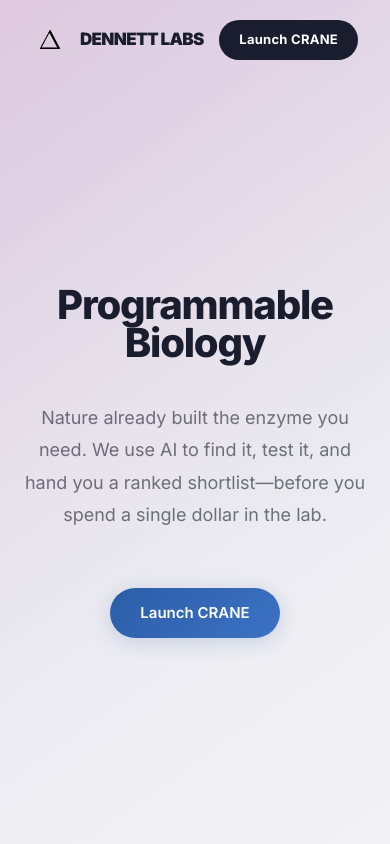
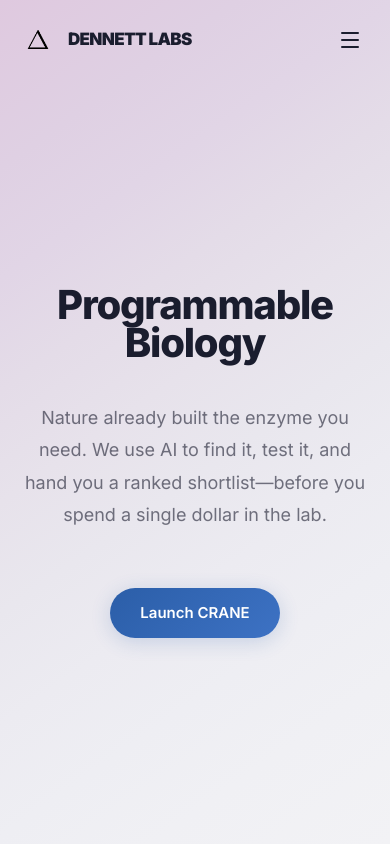
Before and after one commit to dennettlabs/CRANE-Landing, a Next.js app: page / in a window 390 px wide. Shown: the top 844 px of the page. Built offline with nearby package versions, Linux system fonts and the light colour scheme; no server answers.

Commit message:
feat(layout): add mobile hamburger menu and use env variable for external links

```diff
--- a/src/components/layout/ClientLayoutWrapper.tsx
+++ b/src/components/layout/ClientLayoutWrapper.tsx
@@ -3,9 +3,11 @@
 import Link from "next/link";
 import Image from "next/image";
 import { useEffect, useState } from "react";
+import { Menu, X } from "lucide-react";
 
 export default function ClientLayoutWrapper({ children }: { children: React.ReactNode }) {
   const [scrolled, setScrolled] = useState(false);
+  const [isMobileMenuOpen, setIsMobileMenuOpen] = useState(false);
 
   useEffect(() => {
     const onScroll = () => setScrolled(window.scrollY > 50);
@@ -16,11 +18,11 @@
   return (
     <div className="flex flex-col min-h-screen">
       {/* HEADER */}
-      <header className={`fixed top-0 w-full z-50 transition-all duration-500 ${scrolled ? "header-blur shadow-[0_1px_0_rgba(0,0,0,0.04)]" : ""}`}>
-        <div className="max-w-[1400px] mx-auto px-8 md:px-12 h-20 flex items-center justify-between">
+      <header className={`fixed top-0 w-full z-50 transition-all duration-500 ${scrolled ? "header-blur shadow-[0_1px_0_rgba(0,0,0,0.04)]" : ""} ${isMobileMenuOpen ? "bg-white" : ""}`}>
+        <div className="max-w-[1400px] mx-auto px-5 md:px-12 h-20 flex items-center justify-between">
 
           {/* Logo - Left */}
-          <Link href="/" className="flex items-center gap-3 w-48">
+          <Link href="/" onClick={() => setIsMobileMenuOpen(false)} className="flex items-center gap-3 w-auto md:w-48 z-50 relative">
             <div className="relative w-9 h-9">
               <Image src="/dennettlabslogo.png" alt="Dennett Labs" fill sizes="36px" className="object-contain brightness-0" />
             </div>
@@ -40,13 +42,29 @@
           </nav>
 
           {/* Try CRANE - Right */}
-          <div className="w-48 flex justify-end">
-            <a href="https://crane.dennettlabs.com" target="_blank" rel="noopener noreferrer" className="text-[13px] font-bold bg-[#1a1d2e] text-white px-5 py-2.5 rounded-full hover:bg-[#2b5ea8] transition-colors tracking-[0.02em]">
+          <div className="hidden md:flex w-48 justify-end">
+            <a href={process.env.NEXT_PUBLIC_CRANE_URL || "https://crane.dennettlabs.com"} target="_blank" rel="noopener noreferrer" className="text-[13px] font-bold bg-[#1a1d2e] text-white px-5 py-2.5 rounded-full hover:bg-[#2b5ea8] transition-colors tracking-[0.02em]">
               Launch CRANE
             </a>
           </div>
 
+          {/* Mobile Menu Toggle */}
+          <button
+            className="md:hidden z-50 relative p-2 text-[#1a1d2e]"
+            onClick={() => setIsMobileMenuOpen(!isMobileMenuOpen)}
+          >
+            {isMobileMenuOpen ? <X className="w-6 h-6" /> : <Menu className="w-6 h-6" />}
+          </button>
         </div>
+
+        {/* Mobile Menu Overlay */}
+        {isMobileMenuOpen && (
+          <div className="fixed inset-0 bg-white z-40 flex flex-col items-center justify-center space-y-8 pt-20">
+            <Link href="/about" onClick={() => setIsMobileMenuOpen(false)} className="text-2xl font-semibold text-[#1a1d2e]">About Us</Link>
+            <Link href="/contact" onClick={() => setIsMobileMenuOpen(false)} className="text-2xl font-semibold text-[#1a1d2e]">Talk to Us</Link>
+            <a href={process.env.NEXT_PUBLIC_CRANE_URL || "https://crane.dennettlabs.com"} onClick={() => setIsMobileMenuOpen(false)} target="_blank" rel="noopener noreferrer" className="text-xl font-bold bg-[#1a1d2e] text-white px-8 py-4 rounded-full mt-4">Launch CRANE</a>
+          </div>
+        )}
       </header>
 
       <main className="flex-1">{children}</main>
@@ -70,7 +88,7 @@
             </div>
 
             <div className="flex flex-wrap items-center gap-8 md:gap-12 text-[14px] font-semibold tracking-[0.02em]">
-              <a href="https://crane.dennettlabs.com" target="_blank" rel="noopener noreferrer" className="text-[#1a1d2e]/40 hover:text-[#1a1d2e] transition-colors">Platform</a>
+              <a href={process.env.NEXT_PUBLIC_CRANE_URL || "https://crane.dennettlabs.com"} target="_blank" rel="noopener noreferrer" className="text-[#1a1d2e]/40 hover:text-[#1a1d2e] transition-colors">Platform</a>
               <Link href="/about" className="text-[#1a1d2e]/40 hover:text-[#1a1d2e] transition-colors">Science</Link>
               <Link href="/contact" className="text-[#1a1d2e]/40 hover:text-[#1a1d2e] transition-colors">Contact</Link>
               <span className="text-[#1a1d2e]/20 hidden md:block">|</span>
```
